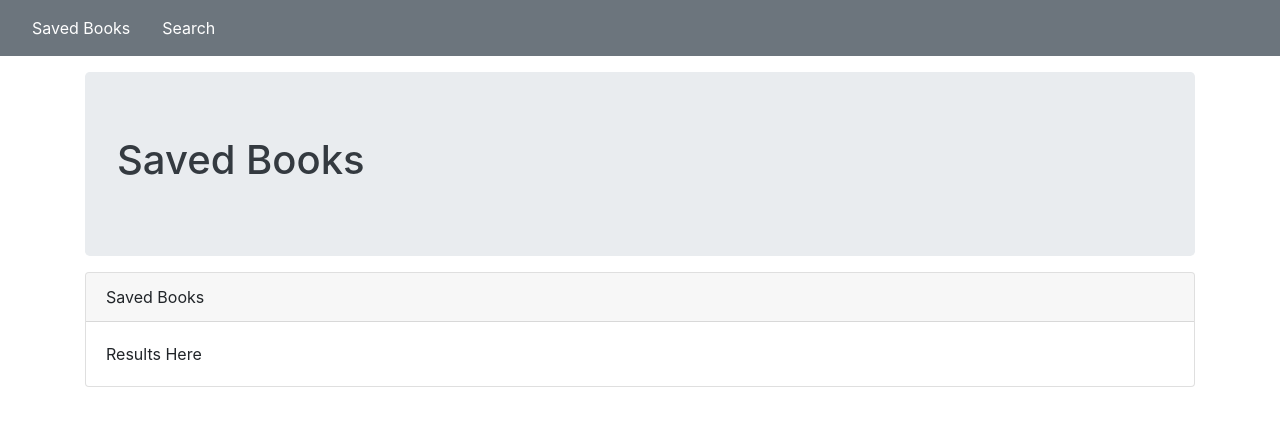
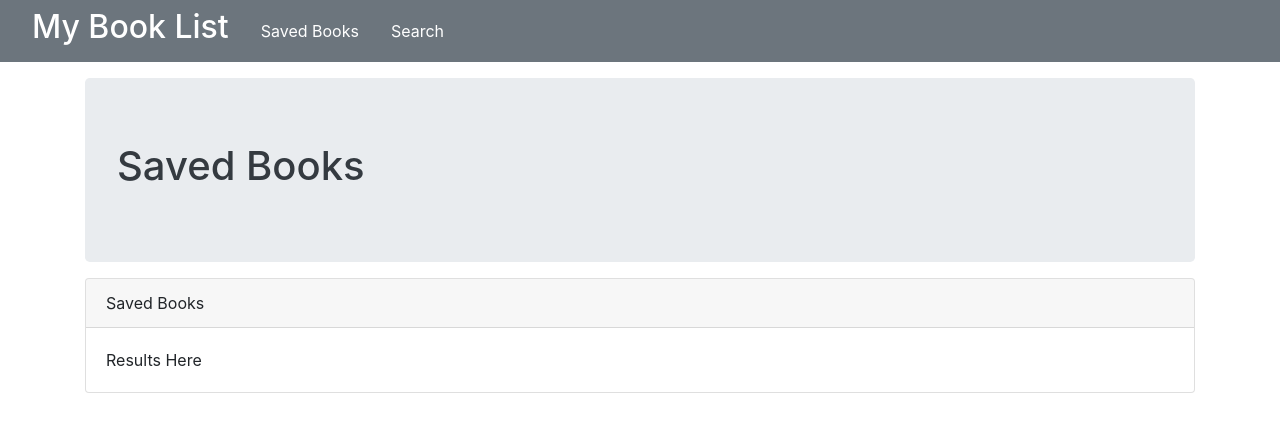
Before and after one commit to nbur4556/google-book-search-dotnet, a React (Create React App) app in the folder client/: page / in a window 1280 px wide. Shown: the top 432 px of the page. Built offline with nearby package versions, Linux system fonts and the light colour scheme.

Commit message:
feat: include title in nav bar

```diff
--- a/client/src/components/NavigationBar.js
+++ b/client/src/components/NavigationBar.js
@@ -8,6 +8,7 @@ import Nav from 'react-bootstrap/Nav';
 function NavigationBar() {
     return (
         <Navbar className="bg-secondary text-white">
+            <h2 className="mx-3">My Book List</h2>
             <Nav.Link as={Link} className="text-white" to="/">Saved Books</Nav.Link>
             <Nav.Link as={Link} className="text-white" to="/search">Search</Nav.Link>
         </Navbar>
```
Also changed, not shown: 1 other file (tests, documents, lock files or other folders).
